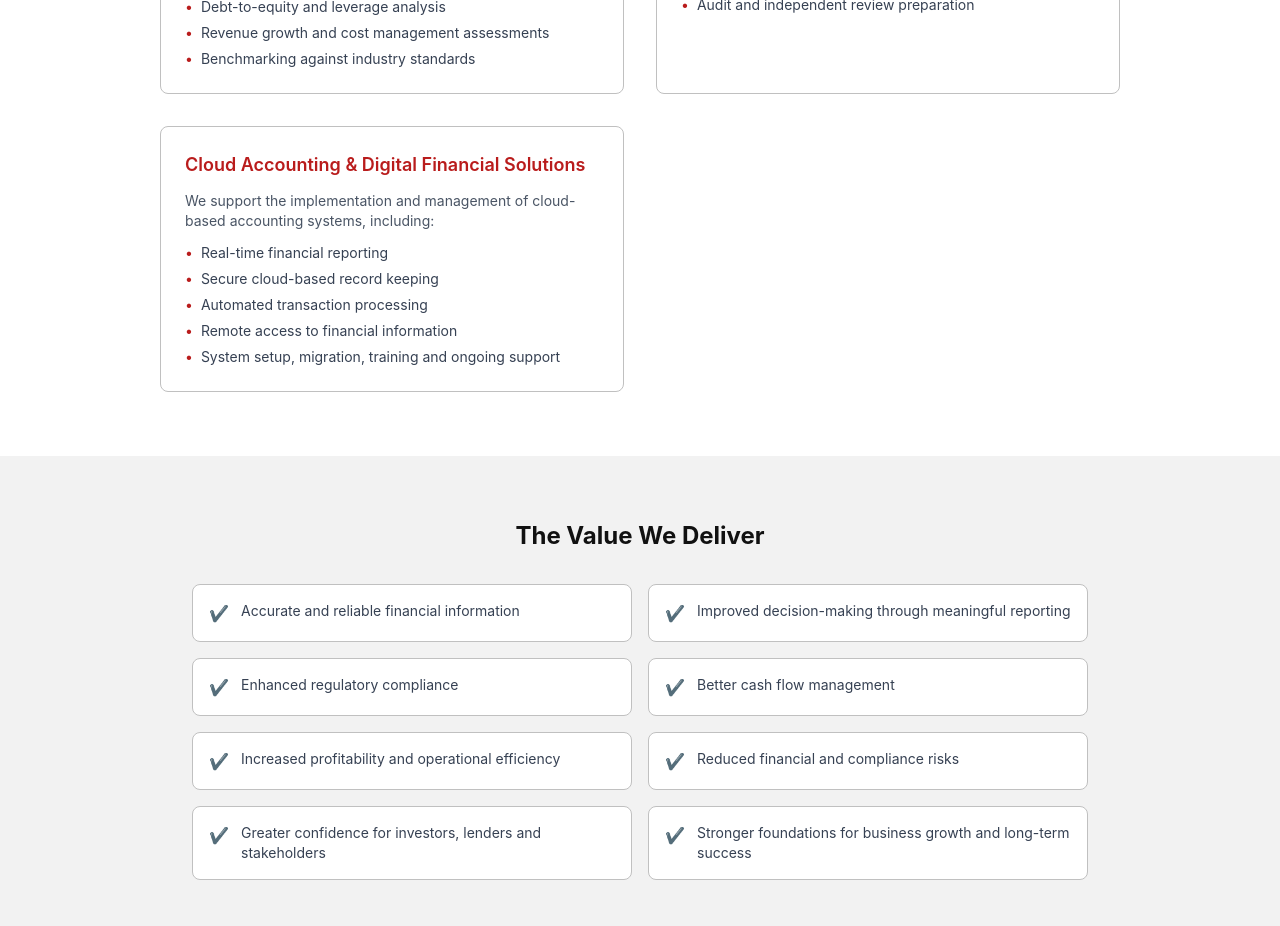
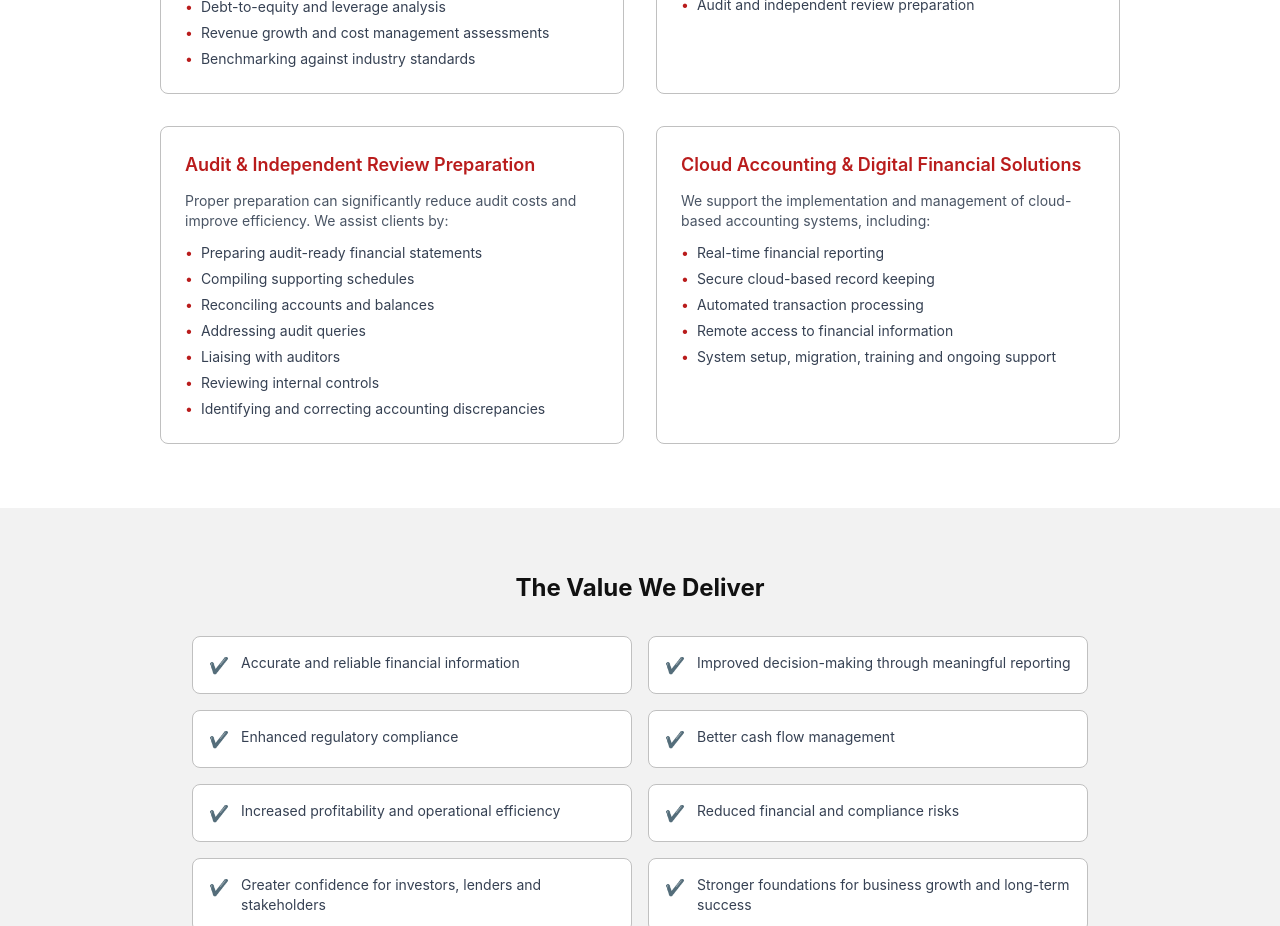
Before and after one commit to randr2405/NCMINC, a React (Vite) app: page /accounting-financial-reporting in a window 1280 px wide. Shown: the part 1900-2826 px from the top of the page. Built offline with nearby package versions, Linux system fonts and the light colour scheme.

Commit message:
updated file

```diff
--- a/src/pages/AccountingFinancialReporting.jsx
+++ b/src/pages/AccountingFinancialReporting.jsx
@@ -116,6 +116,19 @@ export default function AccountingFinancialReporting() {
           ],
         },
         {
+          title: 'Audit & Independent Review Preparation',
+          description: 'Proper preparation can significantly reduce audit costs and improve efficiency. We assist clients by:',
+          items: [
+            'Preparing audit-ready financial statements',
+            'Compiling supporting schedules',
+            'Reconciling accounts and balances',
+            'Addressing audit queries',
+            'Liaising with auditors',
+            'Reviewing internal controls',
+            'Identifying and correcting accounting discrepancies',
+          ],
+        },
+        {
           title: 'Cloud Accounting & Digital Financial Solutions',
           description: 'We support the implementation and management of cloud-based accounting systems, including:',
           items: [
```
